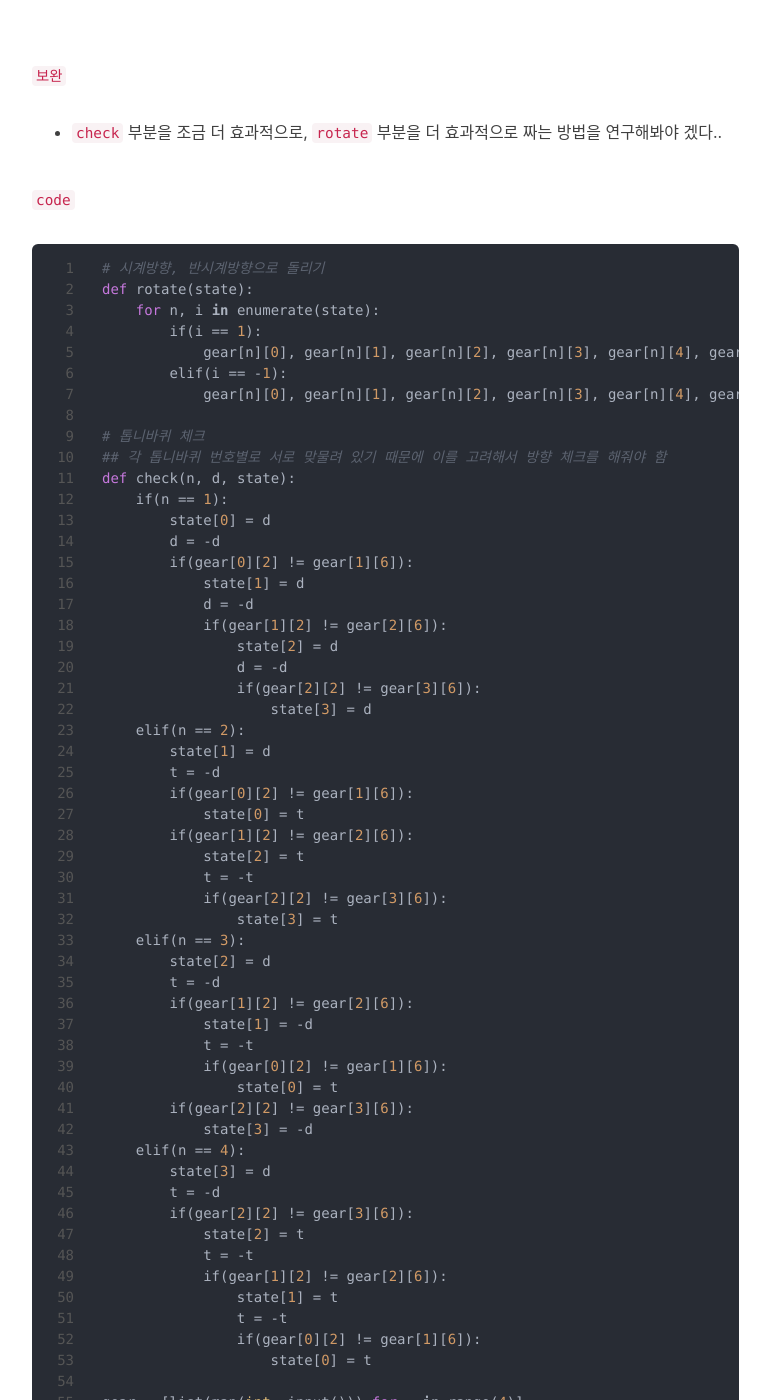
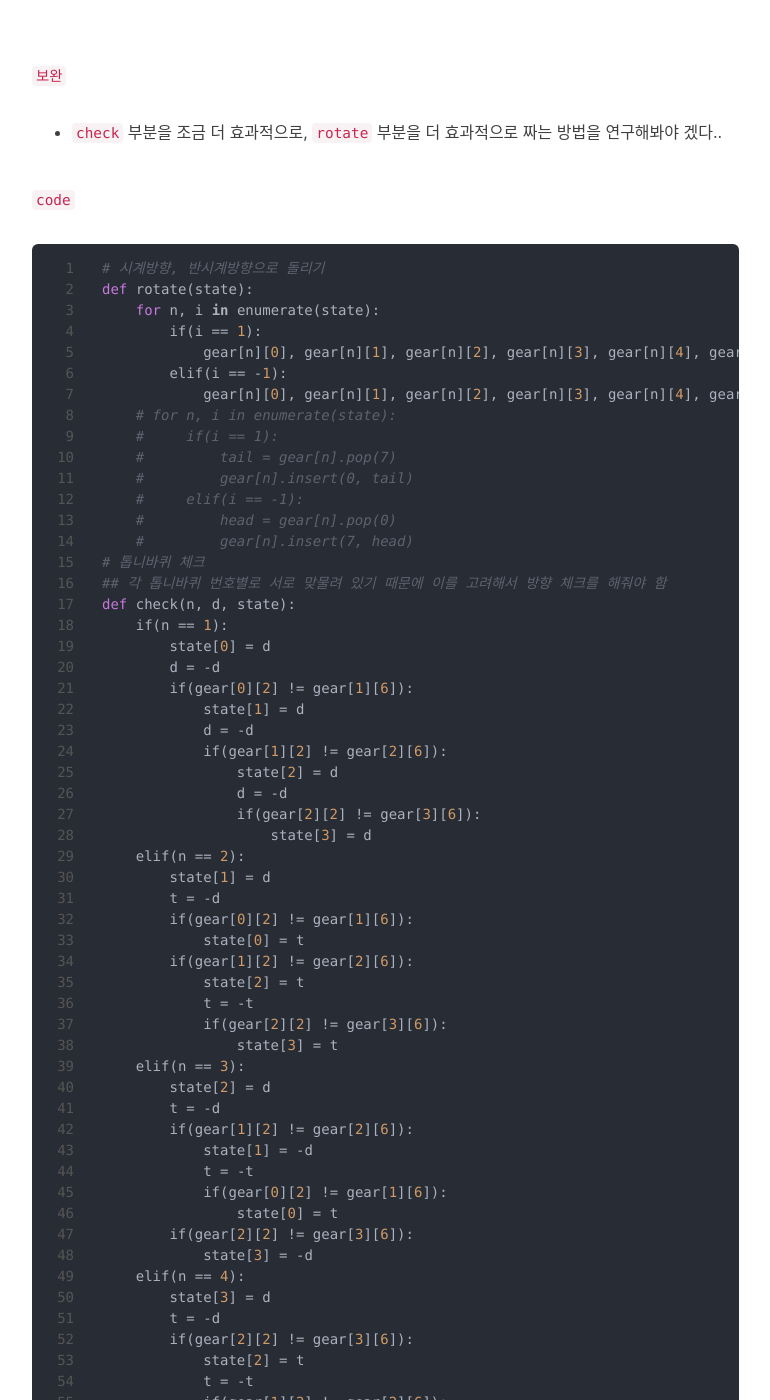
Before and after one commit to dongsik93/dongsik93.github.io, a Jekyll site: the page built from _posts/2019-11-12-algorithm-boj-14891.md, in a window 1280 px wide and 1400 px high, scrolled down 1041 px. Shown: the whole window, without its empty margins (233-1003 px from the left). Built offline with Jekyll 4.4.1, drawn with Linux system fonts in a browser that asks for light colours; nearby versions of some CDN libraries; comment, search, counter and statistics services are not loaded; some of the changed text lies outside the part shown.

Commit message:
BOJ 14891

```diff
--- a/_posts/2019-11-12-algorithm-boj-14891.md
+++ b/_posts/2019-11-12-algorithm-boj-14891.md
@@ -38,7 +38,13 @@ def rotate(state):
             gear[n][0], gear[n][1], gear[n][2], gear[n][3], gear[n][4], gear[n][5], gear[n][6], gear[n][7] = gear[n][7], gear[n][0], gear[n][1], gear[n][2], gear[n][3], gear[n][4], gear[n][5], gear[n][6]
         elif(i == -1):
             gear[n][0], gear[n][1], gear[n][2], gear[n][3], gear[n][4], gear[n][5], gear[n][6], gear[n][7] = gear[n][1], gear[n][2], gear[n][3], gear[n][4], gear[n][5], gear[n][6], gear[n][7], gear[n][0]
-
+    # for n, i in enumerate(state):
+    #     if(i == 1):
+    #         tail = gear[n].pop(7)
+    #         gear[n].insert(0, tail)
+    #     elif(i == -1):
+    #         head = gear[n].pop(0)
+    #         gear[n].insert(7, head)
 # 톱니바퀴 체크
 ## 각 톱니바퀴 번호별로 서로 맞물려 있기 때문에 이를 고려해서 방향 체크를 해줘야 함
 def check(n, d, state):
```
